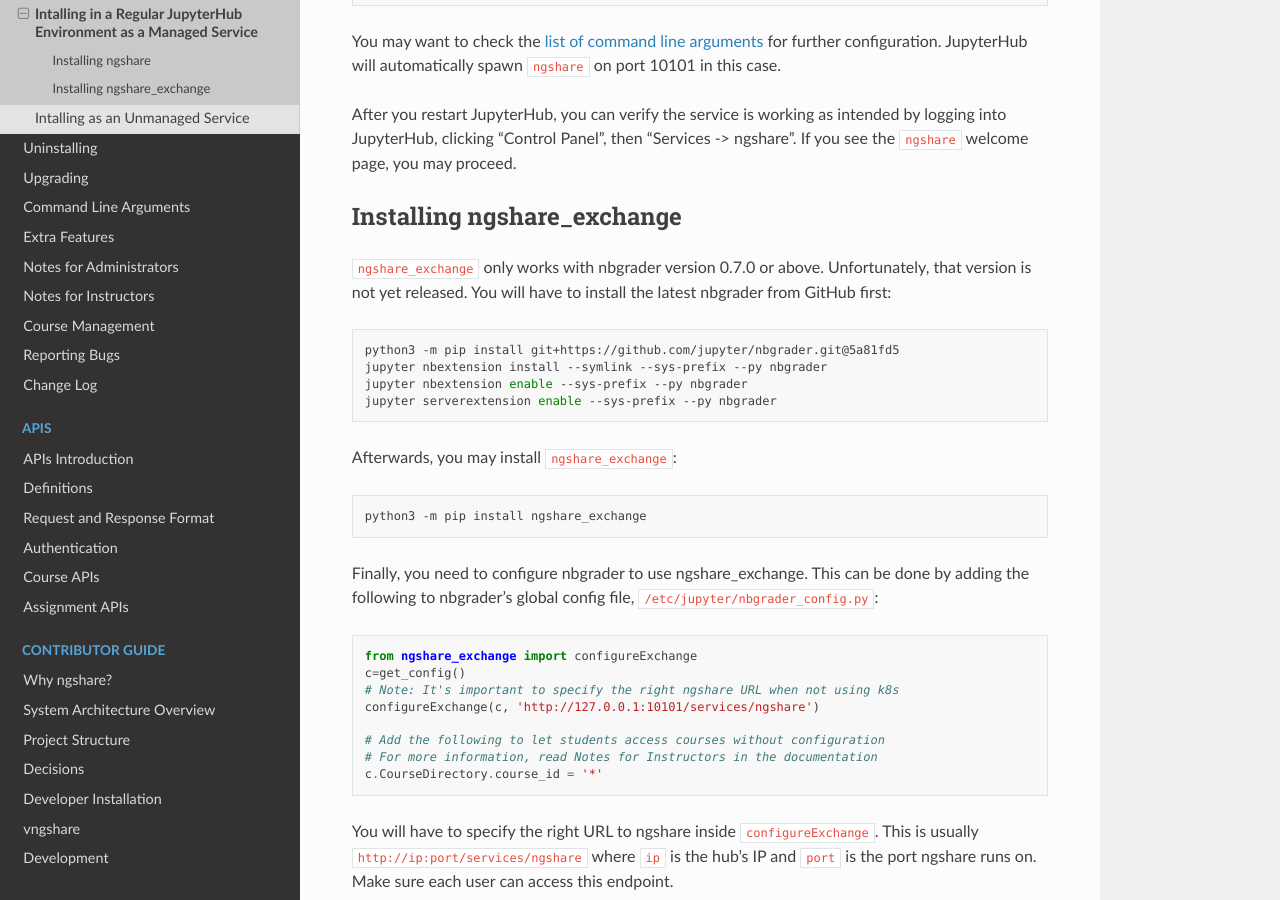
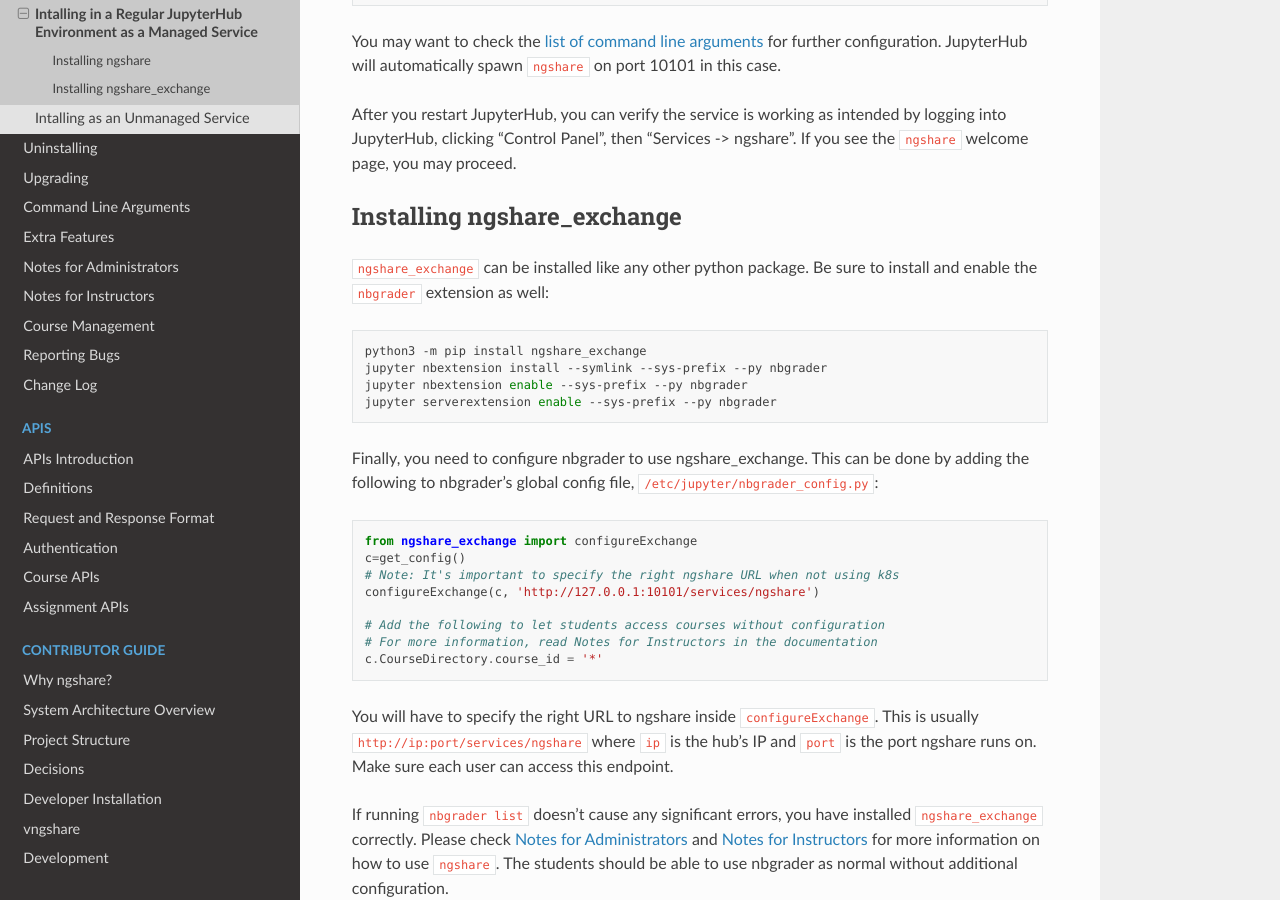
Before and after one commit to LibreTexts/ngshare, a Sphinx documentation site: the page built from docs/user_guide/install_jupyterhub.rst, in a window 1280 px wide and 900 px high, scrolled down 749 px. Built offline with Sphinx 7.4.7 and the Read the Docs theme 2.0.0, drawn with Linux system fonts in a browser that asks for light colours.

Commit message:
begin updating documentation

```diff
--- a/docs/user_guide/install_jupyterhub.rst
+++ b/docs/user_guide/install_jupyterhub.rst
@@ -33,20 +33,14 @@
 Installing ngshare_exchange
 ---------------------------
 
-``ngshare_exchange`` only works with nbgrader version 0.7.0 or above. Unfortunately, that version is not yet released. You will have to install the latest nbgrader from GitHub first:
-
-.. code:: bash
-
-    python3 -m pip install git+https://github.com/jupyter/nbgrader.git@5a81fd5
-    jupyter nbextension install --symlink --sys-prefix --py nbgrader
-    jupyter nbextension enable --sys-prefix --py nbgrader
-    jupyter serverextension enable --sys-prefix --py nbgrader
-
-Afterwards, you may install ``ngshare_exchange``:
+``ngshare_exchange`` can be installed like any other python package. Be sure to install and enable the ``nbgrader`` extension as well:
 
 .. code:: bash
 
     python3 -m pip install ngshare_exchange
+    jupyter nbextension install --symlink --sys-prefix --py nbgrader
+    jupyter nbextension enable --sys-prefix --py nbgrader
+    jupyter serverextension enable --sys-prefix --py nbgrader
 
 Finally, you need to configure nbgrader to use ngshare_exchange. This can be done by adding the following to nbgrader's global config file, ``/etc/jupyter/nbgrader_config.py``:
 
```
Also changed, not shown: docs/user_guide/change_log.rst (+8 -0 lines), docs/user_guide/install_z2jh.rst (+4 -10 lines).
